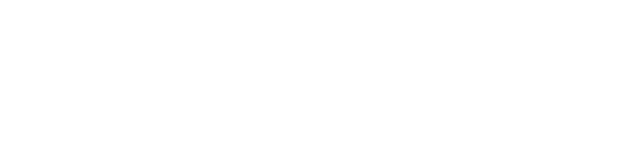
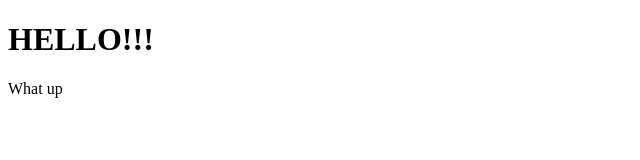
Before and after one commit to JMiranda87/testRepo, a plain HTML site: page index.html in a window 1280 px wide. Shown: the whole page, without its empty margins (0-640 px from the left). Drawn offline with Linux system fonts and the light colour scheme.

Commit message:
hello everybody

```diff
--- a/index.html
+++ b/index.html
@@ -6,6 +6,7 @@
     <title>Document</title>
 </head>
 <body>
-
+    <h1>HELLO!!!</h1>
+    <p>What up</p>
 </body>
 </html>
```
